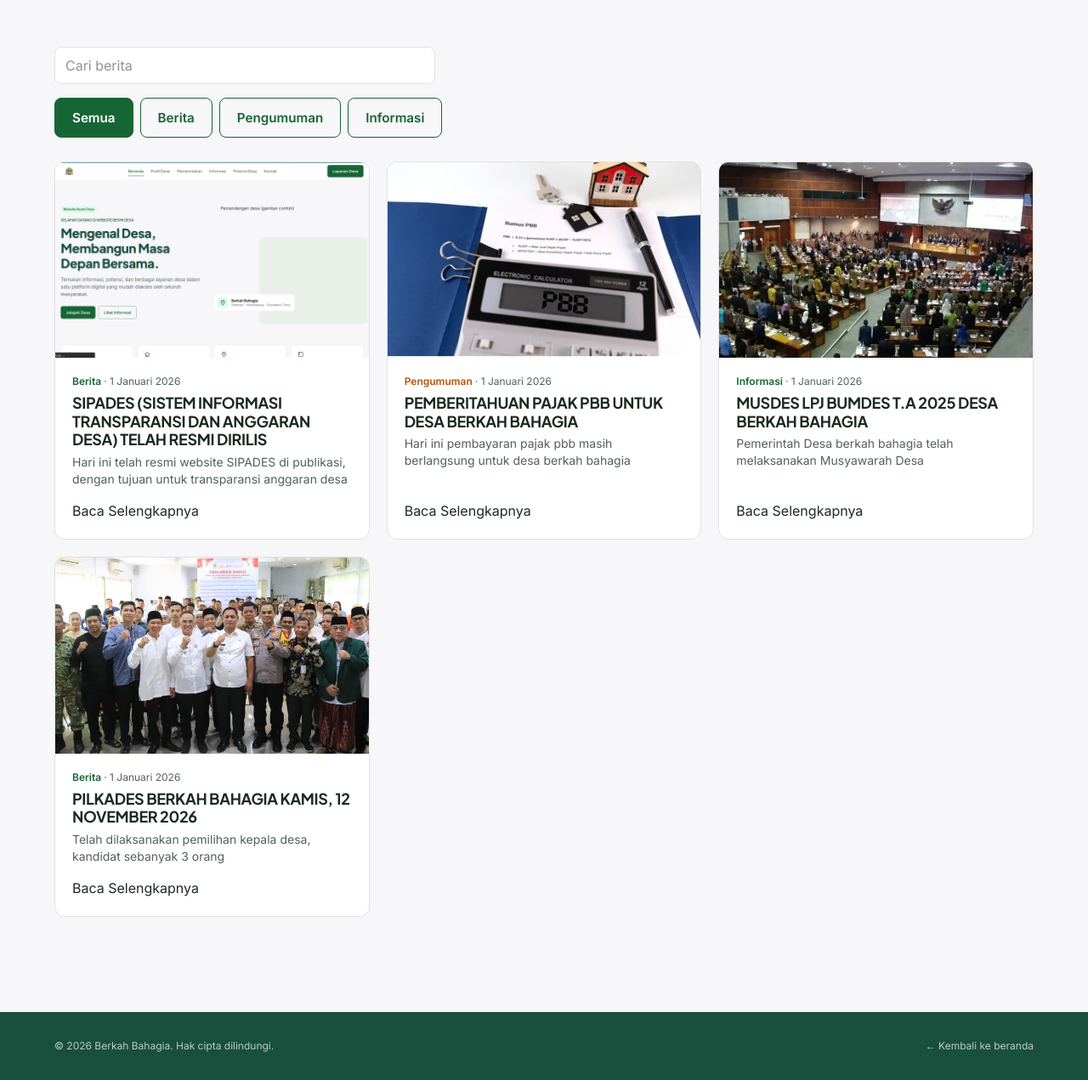
After one commit to JohannesMRS/sipades, a Laravel app: page /berita in a window 1280 px wide. The commit adds this page. Shown: the part 353-1624 px from the top of the page at 85% size. Run offline with Laravel 12, Linux system fonts and the light colour scheme; style sheets or scripts are compiled from the project's sources.

Commit message:
feat: adding berita page

```diff
--- a/config/village.php
+++ b/config/village.php
@@ -1,6 +1,7 @@
 <?php
 // Centralized PLACEHOLDER content. Replace values later; the views read only from here.
 $img = fn ($seed, $w = 800, $h = 600) => "https://picsum.photos/seed/{$seed}/{$w}/{$h}";
+$alamat = 'Jl. Bahagia No.47, Titi Rantai, Kec. Medan Baru, Kota Medan, Sumatera Utara 20157';
 
 return [
     'name' => 'Berkah Bahagia',
@@ -53,9 +54,12 @@ return [
         ['cat' => 'Acara',      'src' => $img('galeri-6'), 'alt' => 'Acara budaya'],
     ],
 
-    'contact' => [ // placeholders only, no real details
-        'address' => '[Alamat kantor desa]', 'phone' => '[Nomor telepon]',
-        'email' => '[Email resmi desa]', 'hours' => 'Senin – Jumat, [jam operasional]',
-        'map_embed' => null, // paste a Google Maps embed URL here
+    'contact' => [
+        'address' => $alamat,
+        'phone' => '[Nomor telepon]',
+        'email' => '[Email resmi desa]',
+        'hours' => 'Senin – Jumat, [jam operasional]',
+        'map_embed' => 'https://www.google.com/maps?q=' . urlencode($alamat) . '&output=embed',
+        'map_link' => 'https://www.google.com/maps/search/?api=1&query=' . urlencode($alamat),
     ],
 ];
--- a/resources/views/components/page-hero.blade.php
+++ b/resources/views/components/page-hero.blade.php
@@ -1,18 +1,21 @@
-@props(['title', 'text'])
+@props(['title', 'text', 'tabs' => true, 'crumb' => 'Layanan Desa', 'crumbUrl' => null])
 @php
-  $tabs = [['apbdes', 'APBDes'], ['realisasi-anggaran', 'Realisasi Anggaran'], ['informasi-pembangunan', 'Informasi Pembangunan'], ['dokumen-publik', 'Dokumen Publik']];
+  $crumbUrl = $crumbUrl ?? url('/') . '#layanan';
+  $tabList = [['apbdes', 'APBDes'], ['realisasi-anggaran', 'Realisasi Anggaran'], ['informasi-pembangunan', 'Informasi Pembangunan'], ['dokumen-publik', 'Dokumen Publik']];
 @endphp
 <section class="bg-photo text-white pt-10 pb-24 md:pb-28">
   <div class="container-x">
     <nav class="text-sm text-white/75" aria-label="Breadcrumb">
-      <a href="{{ url('/') }}#layanan" class="hover:text-white">Layanan Desa</a> <span aria-hidden="true">/</span> <span class="text-white">{{ $title }}</span>
+      <a href="{{ $crumbUrl }}" class="hover:text-white">{{ $crumb }}</a> <span aria-hidden="true">/</span> <span class="text-white">{{ \Illuminate\Support\Str::limit($title, 40) }}</span>
     </nav>
     <h1 class="mt-3 text-3xl sm:text-4xl md:text-5xl font-extrabold">{{ $title }}</h1>
     <p class="mt-3 max-w-2xl text-white/85">{{ $text }}</p>
-    <div class="mt-7 flex gap-2 overflow-x-auto pb-1" aria-label="Halaman layanan">
-      @foreach($tabs as [$path, $label])
-        <a href="{{ url('/' . $path) }}" @class(['btn shrink-0', 'btn-light' => request()->is($path), 'btn-outline-light' => !request()->is($path)])>{{ $label }}</a>
-      @endforeach
-    </div>
+    @if($tabs)
+      <div class="mt-7 flex gap-2 overflow-x-auto pb-1" aria-label="Halaman layanan">
+        @foreach($tabList as [$path, $label])
+          <a href="{{ url('/' . $path) }}" @class(['btn shrink-0', 'btn-light' => request()->is($path), 'btn-outline-light' => !request()->is($path)])>{{ $label }}</a>
+        @endforeach
+      </div>
+    @endif
   </div>
 </section>
--- /dev/null
+++ b/resources/views/pages/berita.blade.php
@@ -0,0 +1,67 @@
+@extends('layouts.page')
+@section('title', 'Informasi & Berita')
+@section('content')
+@php
+  $items = collect(config('village.news'))->map(fn ($n) => $n + ['href' => route('berita.show', Str::slug($n['title']))]);
+  $cats = $items->pluck('category')->unique()->values();
+@endphp
+<x-page-hero title="Informasi & Berita" text="Kabar terbaru, pengumuman penting, dan informasi publik dari desa." :tabs="false" crumb="Informasi" :crumb-url="url('/') . '#informasi'" />
+
+<section class="section curve bg-[var(--bg)]">
+  <div class="container-x">
+    <input id="bq" type="search" class="field sm:max-w-md" placeholder="Cari berita" aria-label="Cari berita">
+    <div class="mt-4 flex gap-2 overflow-x-auto pb-1" id="bc" role="group" aria-label="Filter kategori">
+      <button data-c="" aria-pressed="true" class="btn btn-ghost shrink-0 aria-pressed:!bg-[var(--forest)] aria-pressed:!text-white">Semua</button>
+      @foreach($cats as $c)<button data-c="{{ $c }}" aria-pressed="false" class="btn btn-ghost shrink-0 aria-pressed:!bg-[var(--forest)] aria-pressed:!text-white">{{ $c }}</button>@endforeach
+    </div>
+
+    <div class="mt-6 grid sm:grid-cols-2 lg:grid-cols-3 gap-4 sm:gap-5">
+      @foreach($items as $n)
+        <article class="news-item panel overflow-hidden" data-cat="{{ $n['category'] }}" data-t="{{ Str::lower($n['title'] . ' ' . $n['excerpt']) }}">
+          <a href="{{ $n['href'] }}" class="group flex flex-col h-full">
+            <div class="aspect-[16/10] overflow-hidden bg-soft"><img class="img-cover" loading="lazy" src="{{ $n['image'] }}" alt=""></div>
+            <div class="p-5 flex flex-col gap-1.5 flex-1">
+              <p class="text-xs font-semibold {{ $n['category'] === 'Pengumuman' ? 'text-[var(--warn-text)]' : 'text-forest' }}">{{ $n['category'] }} <span class="text-muted font-normal">· {{ $n['date'] }}</span></p>
+              <h2 class="font-bold text-lg leading-snug group-hover:underline">{{ $n['title'] }}</h2>
+              <p class="text-sm text-muted line-clamp-3">{{ $n['excerpt'] }}</p>
+              <span class="link mt-auto pt-2">Baca Selengkapnya</span>
+            </div>
+          </a>
+        </article>
+      @endforeach
+    </div>
+    <p id="empty" class="hidden text-center text-muted py-12">Tidak ada berita yang cocok dengan pencarian atau filter Anda.</p>
+    <div id="pager" class="mt-6 flex flex-wrap items-center justify-between gap-3 text-sm"></div>
+  </div>
+</section>
+@endsection
+
+@push('scripts')
+<script>
+const PER = 6, st = { p: 1, c: '', s: '' };
+function render() {
+  const all = qa('.news-item');
+  const m = all.filter(el => (!st.c || el.dataset.cat === st.c) && (!st.s || el.dataset.t.includes(st.s)));
+  const pages = Math.max(1, Math.ceil(m.length / PER));
+  st.p = Math.min(st.p, pages);
+  const a = (st.p - 1) * PER;
+  all.forEach(el => el.classList.add('hidden'));
+  m.slice(a, a + PER).forEach(el => el.classList.remove('hidden'));
+  q('#empty').classList.toggle('hidden', m.length > 0);
+  q('#pager').innerHTML = pages > 1 ? `<span class="text-muted">${m.length} berita · halaman ${st.p} dari ${pages}</span>
+    <div class="flex gap-2"><button class="btn btn-ghost !min-h-10" data-go="${st.p - 1}" ${st.p === 1 ? 'disabled style="opacity:.4"' : ''}>Sebelumnya</button>
+    <button class="btn btn-ghost !min-h-10" data-go="${st.p + 1}" ${st.p === pages ? 'disabled style="opacity:.4"' : ''}>Berikutnya</button></div>` : '';
+}
+q('#bq').addEventListener('input', e => { st.s = e.target.value.trim().toLowerCase(); st.p = 1; render(); });
+q('#bc').addEventListener('click', e => {
+  const b = e.target.closest('[data-c]'); if (!b) return;
+  qa('#bc button').forEach(x => x.setAttribute('aria-pressed', x === b));
+  st.c = b.dataset.c; st.p = 1; render();
+});
+q('#pager').addEventListener('click', e => {
+  const b = e.target.closest('[data-go]'); if (!b || b.disabled) return;
+  st.p = +b.dataset.go; render(); window.scrollTo({ top: 0, behavior: 'smooth' });
+});
+render();
+</script>
+@endpush
--- a/routes/web.php
+++ b/routes/web.php
@@ -2,9 +2,17 @@
 
 use Illuminate\Support\Facades\Route;
 use App\Http\Controllers\HomeController;
+use Illuminate\Support\Str;
+
 
 route::get('/', [HomeController::class, 'index'])->name('index');
 Route::view('/apbdes', 'pages.apbdes')->name('apbdes');
 Route::view('/realisasi-anggaran', 'pages.realisasi')->name('realisasi');
 Route::view('/informasi-pembangunan', 'pages.pembangunan')->name('pembangunan');
 Route::view('/dokumen-publik', 'pages.dokumen')->name('dokumen');
+Route::view('/berita', 'pages.berita')->name('berita');
+Route::get('/berita/{slug}', function (string $slug) {
+    $item = collect(config('village.news'))->first(fn ($n) => Str::slug($n['title']) === $slug);
+    abort_unless($item, 404);
+    return view('pages.berita-show', ['item' => $item]);
+})->name('berita.show');
```
Also changed, not shown: resources/views/components/news-card.blade.php (+6 -3 lines), resources/views/landing_page.blade.php (+5 -4 lines), resources/views/pages/apbdes.blade.php (+11 -19 lines), resources/views/pages/berita-show.blade.php (added, +28 -0 lines).
